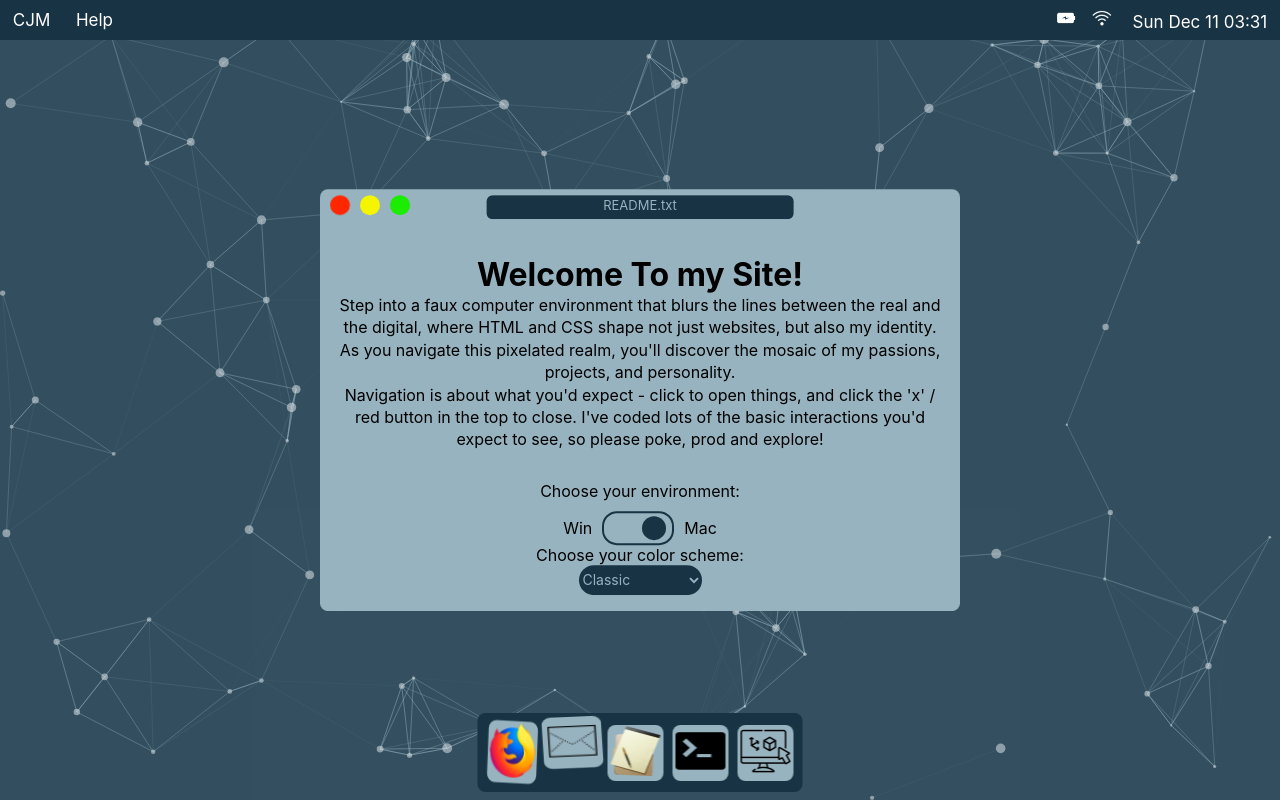
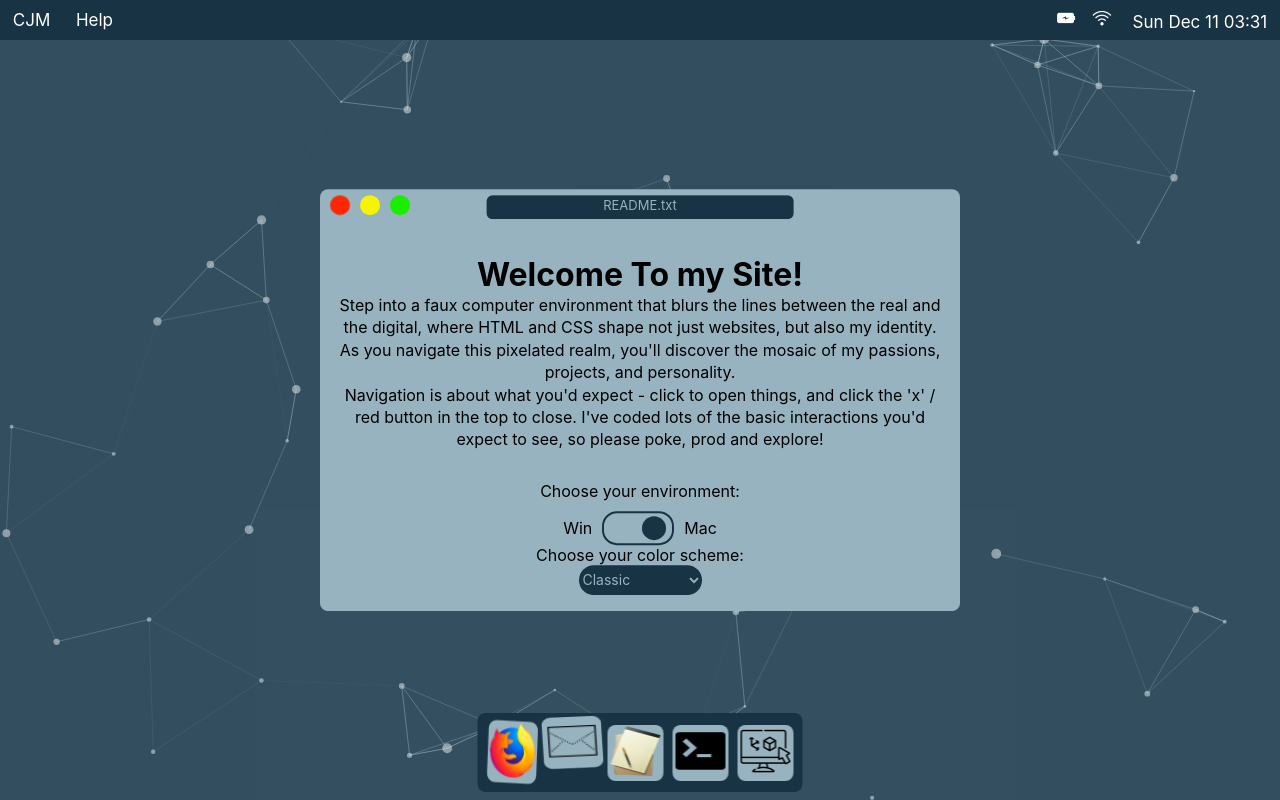
Before and after one commit to f4alt/Personal-Website, a React (Vite) app: page / in a window 1280 px wide. Built offline with nearby package versions, Linux system fonts and the light colour scheme.

Commit message:
slightly reduce particle count

```diff
--- a/src/App.jsx
+++ b/src/App.jsx
@@ -147,7 +147,7 @@ const _Particles = () => {
               enable: true,
               area: 800,
             },
-            value: 100,
+            value: 50,
           },
           opacity: {
             value: 0.5,
```
